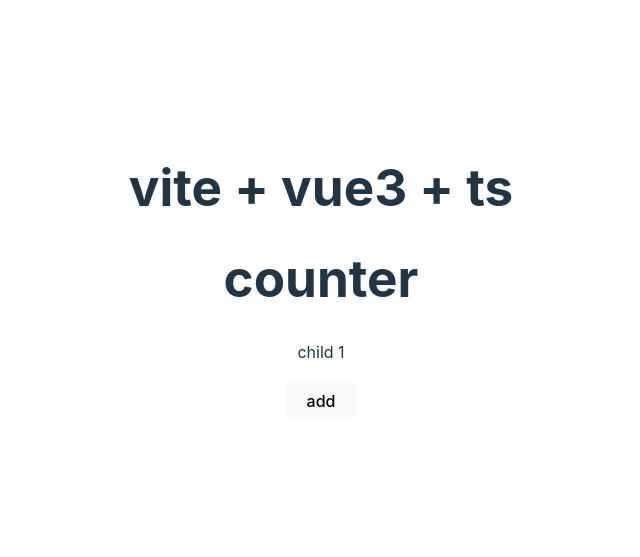
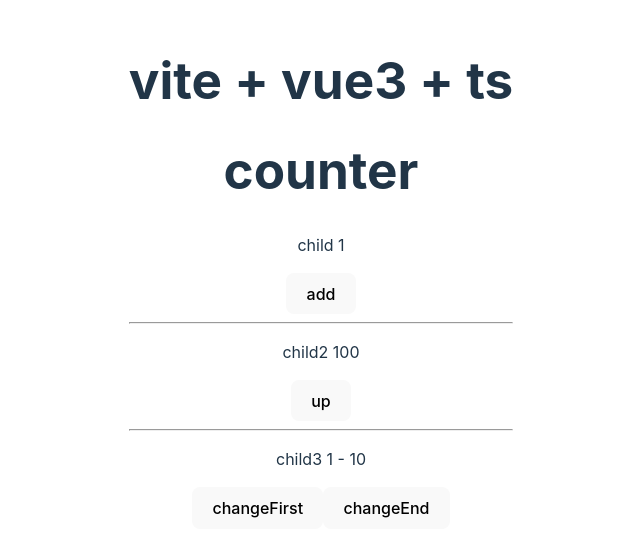
Before and after one commit to changxianglin/projectAboutVue3, a Vue app: page / in a window 1280 px wide. Shown: the part 127-684 px from the top of the page, without its empty margins (319-959 px from the left). Built offline with nearby package versions, Linux system fonts and the light colour scheme.

Commit message:
use v-model commit data

```diff
--- /dev/null
+++ b/src/components/child2.vue
@@ -0,0 +1,12 @@
+<template>
+  <p>child2 {{ props.modelValue }}</p>
+  <button @click="addNum">up</button>
+</template>
+
+<script lang="ts" setup>
+const props = defineProps(['modelValue'])
+const emits = defineEmits(['update:modelValue'])
+const addNum = () => {
+  emits('update:modelValue', props.modelValue + 10)
+}
+</script>
--- /dev/null
+++ b/src/components/child3.vue
@@ -0,0 +1,17 @@
+<template>
+  <p>child3 {{ props.pageNo }} - {{ props.pageSize }}</p>
+  <button @click="addNum">changeFirst</button>
+  <button @click="addEnd">changeEnd</button>
+</template>
+
+<script lang="ts" setup>
+const props = defineProps(['pageNo', 'pageSize'])
+const emits = defineEmits(['update:pageNo', 'update:pageSize'])
+const addNum = () => {
+  emits('update:pageNo', props.pageNo + 1)
+}
+
+const addEnd = () => {
+  emits('update:pageSize', props.pageSize + 1)
+}
+</script>
--- a/src/components/test.vue
+++ b/src/components/test.vue
@@ -1,13 +1,23 @@
 <template>
   <h1>counter</h1>
   <Child :number = 'num' @add="handleAdd" />
+  <hr />
+  <Child2 v-model="money" />
+  <hr />
+  <Child3 v-model:pageNo="pageNo" v-model:pageSize="pageSize" />
 </template>
 
 <script lang="ts" setup>
 import Child from './child.vue'
+import Child2 from './child2.vue'
+import Child3 from './child3.vue'
 import { ref } from 'vue'
 
 const num = ref<number>(1)
+const money = ref<number>(100)
+
+const pageNo = ref<number>(1)
+const pageSize = ref<number>(10)
 
 const handleAdd = () => {
   num.value += 1
```
